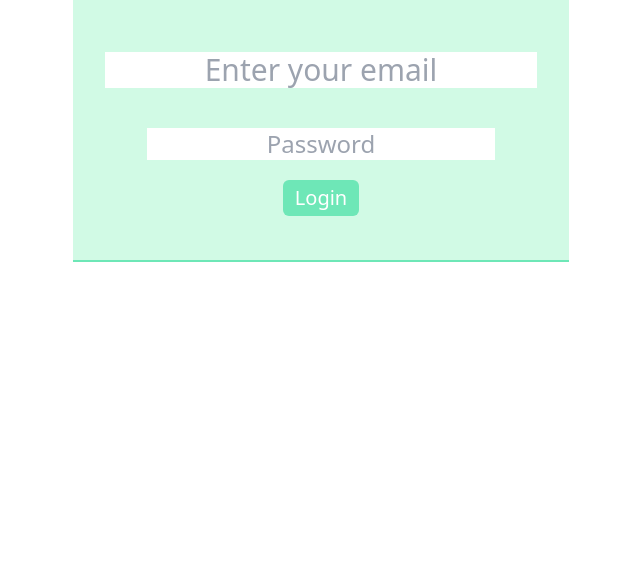
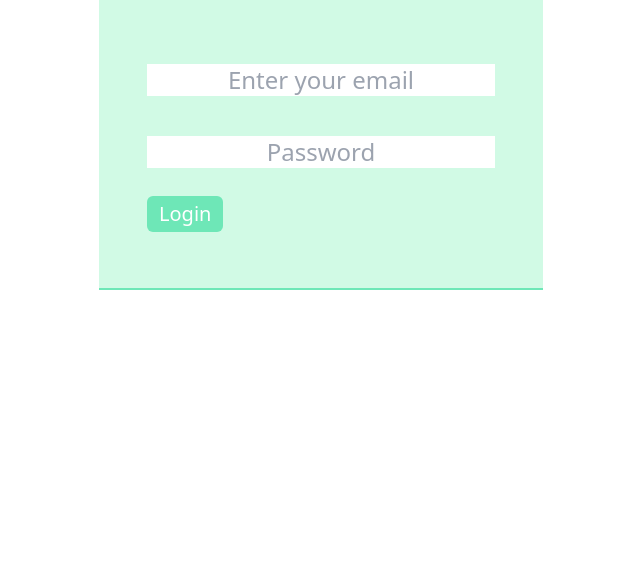
Before and after one commit to shahnazsarker/dynamic-website, a plain HTML site: page index.html in a window 1280 px wide. Shown: the part 232-800 px from the top of the page, without its empty margins (319-959 px from the left). Drawn offline with nearby package versions, Linux system fonts and the light colour scheme.

Commit message:
edited again

```diff
--- a/index.html
+++ b/index.html
@@ -9,23 +9,32 @@
     <title>Bank Login</title>
 </head>
 
-<body class="text-center">
+<body>
     <header>
-        <h1 class=" grid sm:grid-cols-1 text-6xl text-center mt-5">WELCOME to <span
-                class="text-red-600 text-7xl font-serif">EL
-                BANCO</span>
+        <h1 class=" grid sm:grid-cols-1 text-6xl text-center mt-5 mx-auto">WELCOME to
+            <span class="text-red-600 text-7xl font-serif">EL
+                BANCO
+            </span>
         </h1>
     </header>
+
     <main>
-        <section>
-            <div class=" grid lg:grid-cols-1 ">
-                <h3 class='text-4xl text-center my-5'>Please Login/Signup</h3>
-                <div class="bg-green-100 border-b-2 border-green-300 p-8 mx-auto"><input id="user-email"
-                        class="text-3xl text-center my-5 bg-white-400" type="text" placeholder="Enter your email"><br>
-                    <input id="user-pass" class='text-2xl text-center my-5 ' type="password" placeholder="Password"><br>
-                    <button id="login-submit"
-                        class="text-xl text-center mb-3 border-1 px-3 py-1 rounded-md bg-green-300 text-white ">Login</button>
+        <section class="mx-auto">
+            <div class=" grid lg:grid-cols-1 mx-auto ">
+                <h3 class="text-3xl text-center my-5">Please Login/Signup</h3>
+                <div class=" bg-green-100 border-b-2 border-green-300 p-12 mx-auto">
+                    <input id="user-email" class="text-2xl text-center my-5 " type="text"
+                        placeholder="Enter your email">
+                    <br>
+                    <input id="user-pass" class="text-2xl text-center my-5" type="password" placeholder="Password">
+                    <br>
+                    <button id="login-submit" class="text-xl text-center my-2
+                         border-1 px-3 py-1 rounded-md bg-green-300 text-white ">Login
+                    </button>
+
+
                 </div>
+
             </div>
         </section>
     </main>
```
Also changed, not shown: bank.html (+2 -2 lines).
